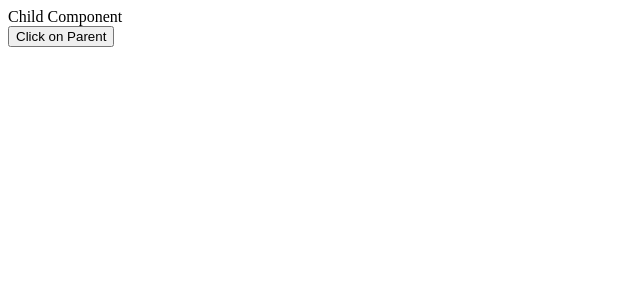
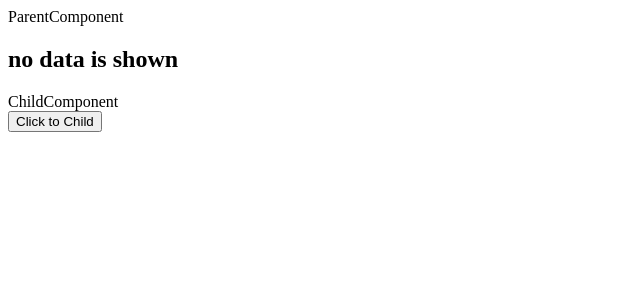
Before and after one commit to erashish41/react-practices, a React (Vite) app in the folder react-pr/04ParentChild/: page / in a window 1280 px wide. Shown: the top 300 px of the page, without its empty margins (0-640 px from the left). Built offline with nearby package versions, Linux system fonts and the light colour scheme.

Commit message:
Child to Parent child

```diff
--- a/react-pr/04ParentChild/src/componets/ChildComponent.jsx
+++ b/react-pr/04ParentChild/src/componets/ChildComponent.jsx
@@ -1,12 +1,28 @@
+// // Parent to Child passing data
+// import React from 'react'
+
+// const ChildComponent = ({parentToChild}) => {
+//   return (
+//     <div>
+//         <div>Child Component</div>
+//         <div>{parentToChild}</div>
+//     </div>
+
+//   )
+// }
+
+// export default ChildComponent
+
+// Child to Parent passing data
 import React from 'react'
 
-const ChildComponent = ({parentToChild}) => {
+const ChildComponent = (props) => {
+    const data = "Data from Child to Parent"
   return (
     <div>
-        <div>Child Component</div>
-        <div>{parentToChild}</div>
+            <div>ChildComponent</div>
+          <button onClick={() =>props.handleProcess(2000)}>Click to Child</button>
     </div>
-
   )
 }
 
--- a/react-pr/04ParentChild/src/componets/ParentComponent.jsx
+++ b/react-pr/04ParentChild/src/componets/ParentComponent.jsx
@@ -1,21 +1,52 @@
+// // Parent to Child passing data
 import React, { useState } from 'react'
 import ChildComponent from './ChildComponent'
 
+// const ParentComponent = () => {
+
+//     const [data, setData] = useState('');
+
+//     const parentToChild = () => {
+//         setData("data from Parent to Child");
+//     }
+
+//   return (
+//     <div>
+//         <ChildComponent parentToChild={data}/>
+
+//         <div>
+//             <button onClick={() => parentToChild()}>Click on Parent</button>
+//         </div>
+//     </div>
+//   )
+// }
+
+// export default ParentComponent
+
+
+
+// Child to Parent passing data
 const ParentComponent = () => {
 
-    const [data, setData] = useState('');
+    const [info, setInfo] = useState('')
 
-    const parentToChild = () => {
-        setData("hello kki hal chal");
+    const process = (data) => {
+        setInfo(data)
+        console.log(`hello data is: ${data}`);
+
     }
 
   return (
     <div>
-        <ChildComponent parentToChild={data}/>
-
-        <div>
-            <button onClick={() => parentToChild()}>Click on Parent</button>
-        </div>
+            <div>ParentComponent</div>
+            <div>
+                {
+                    info ? <h2>data from child is {info}</h2> : <h2>no data is shown</h2>
+                }
+            </div>
+            <div>
+                <ChildComponent handleProcess={process}/>
+            </div>
     </div>
   )
 }
```
